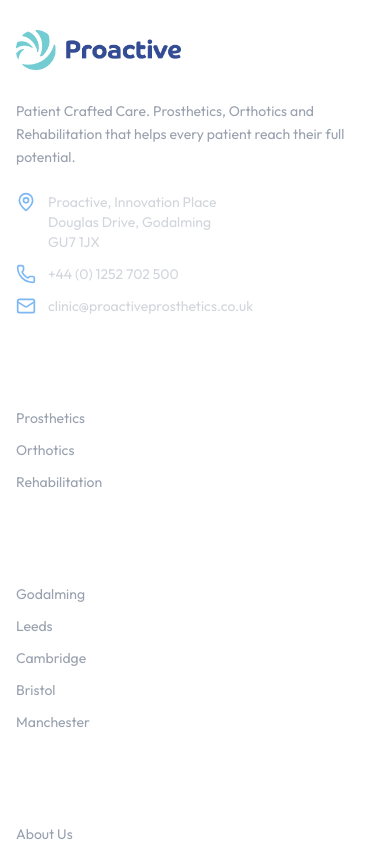
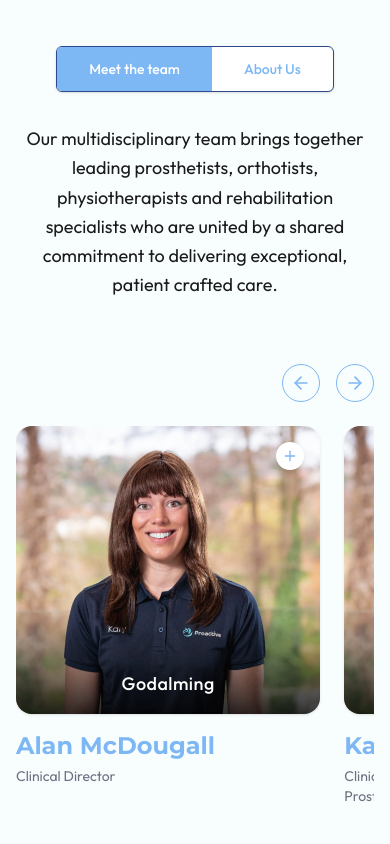
Before and after one commit to israelope/proactive-prosthetics, a Next.js app: page / in a window 390 px wide. Shown: the part 5360-6204 px from the top of the page. Built offline with nearby package versions, Linux system fonts and the light colour scheme.

Commit message:
Added mobile team integration

```diff
--- a/components/sections/Home.tsx
+++ b/components/sections/Home.tsx
@@ -2,6 +2,7 @@
 import Hero from './Hero'
 import Treatment from './Treatment'
 import Clinics from './Clinics'
+import Team from './Team'
 
 const Home = () => {
   return (
@@ -9,6 +10,7 @@
     <Hero/>
     <Treatment/>
     <Clinics/>
+    <Team/>
     </>
   )
 }
--- a/components/sections/Team.tsx
+++ b/components/sections/Team.tsx
@@ -1,19 +1,18 @@
 "use client";
 
-import React, { useState } from "react";
+import React, { useState, useRef } from "react";
 import Image from "next/image";
 import { Plus, X, ArrowRight, ArrowLeft } from "lucide-react";
 import { motion, AnimatePresence } from "framer-motion";
 import FadeIn from "../ui/FadeIn";
 
-// 1. The Mock Data (Based on your screenshot)
 const teamMembers = [
   {
     id: 1,
     name: "Alan McDougall",
     role: "Clinical Director",
     location: "Godalming",
-    image: "/images/kammy.png", // Replace with your actual image path
+    image: "/images/kammy.png",
     bio: "Alan brings decades of experience to the clinical team, overseeing all prosthetic and orthotic care to ensure the highest standards for our patients."
   },
   {
@@ -47,20 +46,28 @@
     location: "Leeds",
     image: "/images/kammy.png",
     bio: "Asad manages the Leeds clinic, focusing on both upper and lower limb prosthetics and delivering patient-crafted care with a multidisciplinary approach."
-  },
-  {
-    id: 6,
-    name: "Asad Khan",
-    role: "Clinical Manager & Clinical Specialist Prosthetist",
-    location: "Leeds",
-    image: "/images/kammy.png",
-    bio: "Asad manages the Leeds clinic, focusing on both upper and lower limb prosthetics and delivering patient-crafted care with a multidisciplinary approach."
   }
+
+
 ];
 
 export default function Team() {
-  // 2. The State: Tracks which member is currently selected in the pop-up (null means closed)
   const [selectedMember, setSelectedMember] = useState<typeof teamMembers[0] | null>(null);
+
+  // 1. Create a reference to the slider container
+  const sliderRef = useRef<HTMLDivElement>(null);
+
+  // 2. The function to handle the arrow clicks
+  const scroll = (direction: "left" | "right") => {
+    if (sliderRef.current) {
+      // Find the width of one card + the gap to know exactly how far to slide
+      const cardWidth = sliderRef.current.firstElementChild?.clientWidth || 300;
+      const gap = 24; // This matches our 'gap-6' Tailwind class (which is 24px)
+      const scrollAmount = direction === "left" ? -(cardWidth + gap) : (cardWidth + gap);
+
+      sliderRef.current.scrollBy({ left: scrollAmount, behavior: "smooth" });
+    }
+  };
 
   return (
     <section className="py-20 px-4 md:px-8 bg-[#F8FDFD] overflow-hidden">
@@ -84,20 +91,37 @@
             </p>
           </div>
 
-          {/* Slider Controls (Visual only for now) */}
+          {/* 3. The Arrow Controls */}
           <div className="flex justify-end gap-4 mb-6">
-            <button className="p-2 rounded-full border border-brand-blue text-brand-blue hover:bg-brand-blue hover:text-white transition-colors">
+            <button
+              onClick={() => scroll("left")}
+              className="p-2 rounded-full border border-brand-blue text-brand-blue hover:bg-brand-blue hover:text-white transition-colors"
+              aria-label="Previous team member"
+            >
               <ArrowLeft className="w-5 h-5" />
             </button>
-            <button className="p-2 rounded-full border border-brand-blue text-brand-blue hover:bg-brand-blue hover:text-white transition-colors">
+            <button
+              onClick={() => scroll("right")}
+              className="p-2 rounded-full border border-brand-blue text-brand-blue hover:bg-brand-blue hover:text-white transition-colors"
+              aria-label="Next team member"
+            >
               <ArrowRight className="w-5 h-5" />
             </button>
           </div>
 
-          {/* 3. The Team Grid */}
-          <div className="grid grid-cols-1 md:grid-cols-2 lg:grid-cols-4 gap-6">
+          {/* 4. The Slider Container */}
+          <div
+            ref={sliderRef}
+            // These classes hide the scrollbar but keep the functionality, and enable snapping
+            className="flex overflow-x-auto gap-6 pb-8 snap-x snap-mandatory [&::-webkit-scrollbar]:hidden [-ms-overflow-style:none] [scrollbar-width:none]"
+          >
             {teamMembers.map((member) => (
-              <div key={member.id} className="group cursor-pointer" onClick={() => setSelectedMember(member)}>
+              <div
+                key={member.id}
+                // w-[85%] on mobile ensures they see the edge of the next card, hinting they can swipe!
+                className="group cursor-pointer flex-none w-[85%] sm:w-[45%] lg:w-[calc(25%-18px)] snap-start"
+                onClick={() => setSelectedMember(member)}
+              >
                 {/* Image Card */}
                 <div className="relative h-72 md:h-80 w-full rounded-2xl overflow-hidden mb-4 shadow-sm">
                   <Image
@@ -106,11 +130,9 @@
                     fill
                     className="object-cover transition-transform duration-500 group-hover:scale-105"
                   />
-                  {/* Plus Icon (Top Right) */}
                   <div className="absolute top-4 right-4 bg-white rounded-full p-1.5 shadow-md">
                     <Plus className="w-4 h-4 text-brand-blue" />
                   </div>
-                  {/* Location Overlay (Bottom Center) */}
                   <div className="absolute inset-x-0 bottom-0 pb-4 pt-12 bg-gradient-to-t from-black/80 to-transparent flex justify-center items-end">
                     <span className="text-white font-medium text-lg tracking-wide">{member.location}</span>
                   </div>
@@ -127,28 +149,25 @@
         </FadeIn>
       </div>
 
-      {/* 4. THE POP-UP MODAL ANIMATION */}
+      {/* THE POP-UP MODAL */}
       <AnimatePresence>
         {selectedMember && (
-          // The Dark Background Overlay
           <motion.div
             initial={{ opacity: 0 }}
             animate={{ opacity: 1 }}
             exit={{ opacity: 0 }}
             className="fixed inset-0 z-[100] flex items-center justify-center p-4 bg-black/40 backdrop-blur-sm"
-            onClick={() => setSelectedMember(null)} // Close when clicking outside
+            onClick={() => setSelectedMember(null)}
           >
-            {/* The White Modal Box */}
             <motion.div
               initial={{ opacity: 0, scale: 0.95, y: 20 }}
               animate={{ opacity: 1, scale: 1, y: 0 }}
               exit={{ opacity: 0, scale: 0.95, y: 20 }}
               transition={{ type: "spring", duration: 0.5, bounce: 0.3 }}
-              className="relative w-full max-w-3xl bg-white rounded-2xl shadow-2xl overflow-hidden flex flex-col md:flex-row"
-              onClick={(e) => e.stopPropagation()} // Prevent clicking inside from closing it
+              className="relative w-full max-w-3xl bg-white rounded-3xl shadow-2xl overflow-hidden flex flex-col md:flex-row"
+              onClick={(e) => e.stopPropagation()}
             >
 
-              {/* Close Button */}
               <button
                 onClick={() => setSelectedMember(null)}
                 className="absolute top-4 right-4 z-10 p-1 text-brand-blue hover:bg-brand-light rounded-full transition-colors"
@@ -156,8 +175,9 @@
                 <X className="w-5 h-5" />
               </button>
 
-              {/* Modal Image (Left side on desktop) */}
-              <div className="relative w-full md:w-2/5 h-64 md:h-auto min-h-[300px]">
+              {/* Fixed Padded Image for Modal */}
+              <div className="w-full md:w-2/5 p-6 md:p-8 md:pr-0 flex items-center">
+                <div className="relative w-full aspect-square md:h-full md:min-h-[280px] rounded-2xl overflow-hidden shadow-sm">
                   <Image
                     src={selectedMember.image}
                     alt={selectedMember.name}
@@ -165,9 +185,10 @@
                     className="object-cover"
                   />
                 </div>
+              </div>
 
-              {/* Modal Text Content (Right side on desktop) */}
-              <div className="w-full md:w-3/5 p-8 md:p-10 flex flex-col justify-center bg-white">
+              {/* Modal Text */}
+              <div className="w-full md:w-3/5 p-6 md:p-8 flex flex-col justify-center bg-white">
                 <h3 className="text-3xl md:text-4xl font-heading text-brand-blue mb-2">
                   {selectedMember.name}
                 </h3>
```
Lines whose indentation alone changed are shown as unchanged.
